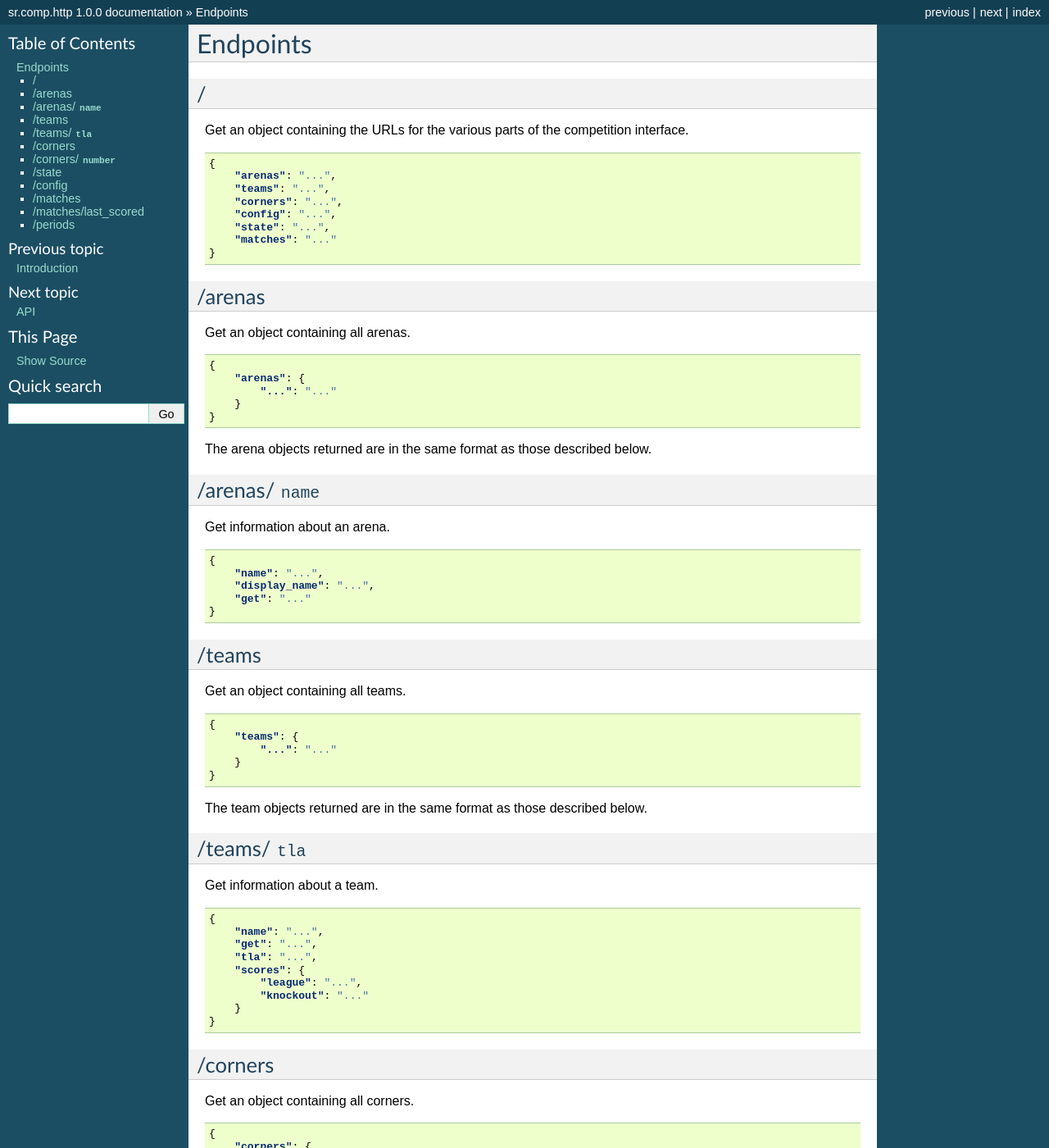
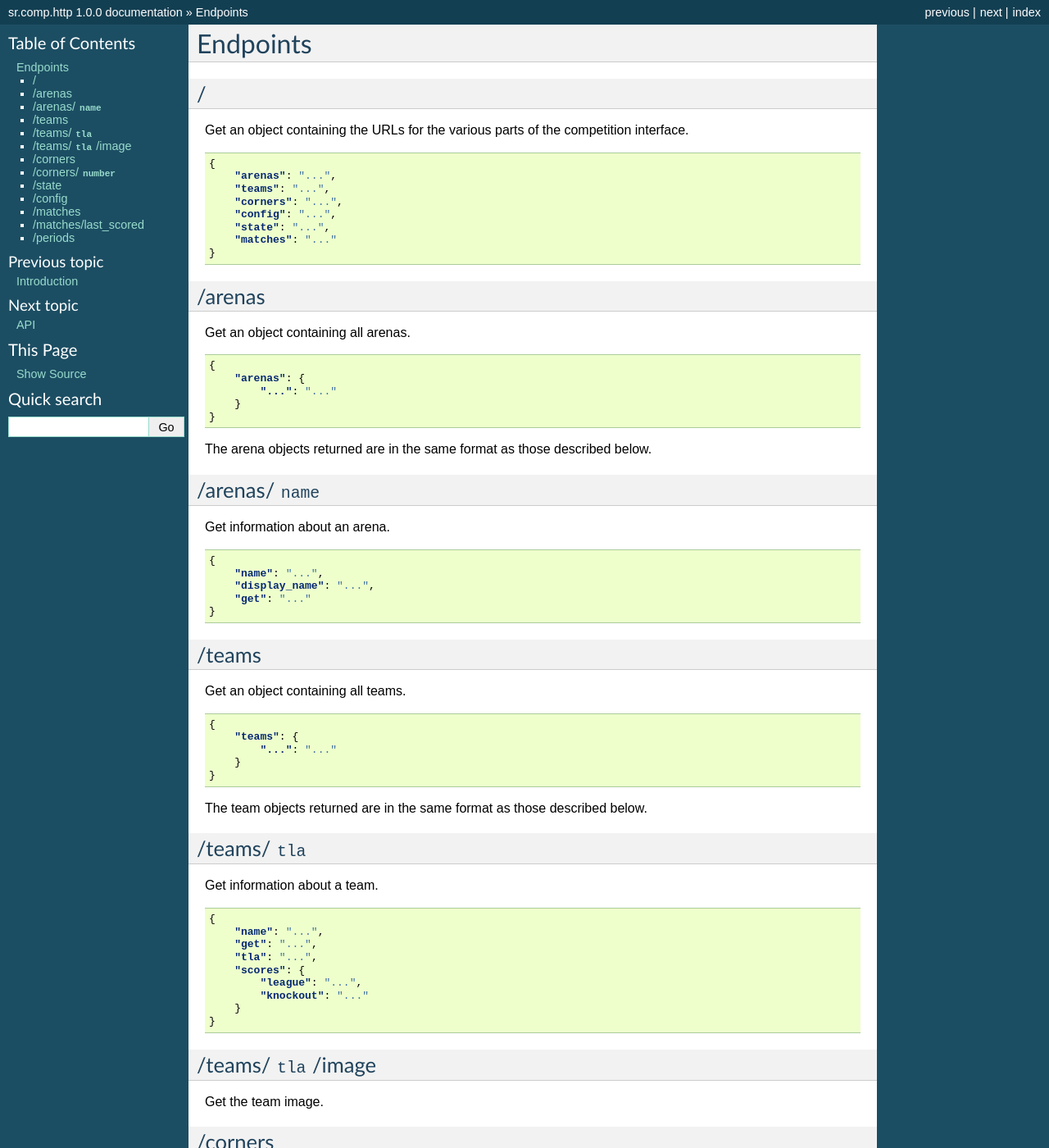
Before and after one commit to srobo-legacy/comp-srcomp-http, a Sphinx documentation site: the page built from docs/endpoints.rst, in a window 1280 px wide and 1400 px high. Shown: the whole window at 82% size. Built offline with Sphinx 7.4.7, drawn with Linux system fonts in a browser that asks for light colours.

Commit message:
Add team image endpoint docs

```diff
--- a/docs/endpoints.rst
+++ b/docs/endpoints.rst
@@ -77,6 +77,11 @@ Get information about a team.
             "knockout": "..."
         }
     }
+
+/teams/ ``tla`` /image
+----------------------
+
+Get the team image.
 
 /corners
 --------
```
